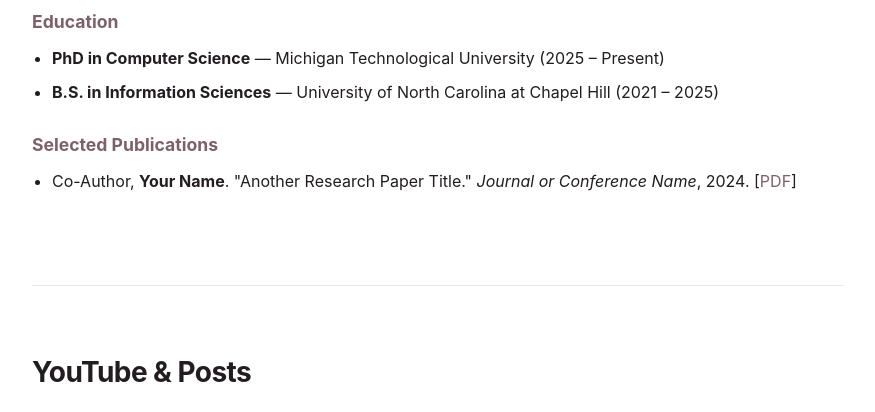
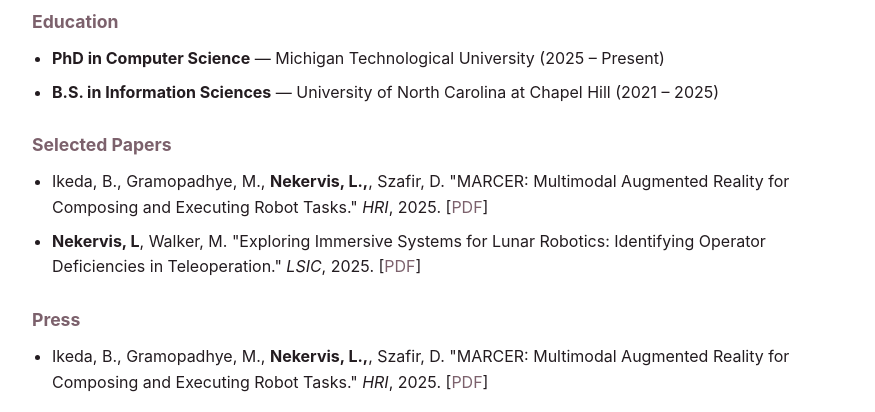
Before and after one commit to TigerLillyAnn/NekervisWebsite, a plain HTML site: page index.html in a window 1280 px wide. Shown: the part 534-946 px from the top of the page, without its empty margins (202-1077 px from the left). Drawn offline with Linux system fonts and the light colour scheme.

Commit message:
Index updates

```diff
--- a/index.html
+++ b/index.html
@@ -45,7 +45,7 @@
     <section id="cv">
       <div class="section-header">
         <h2>Curriculum Vitae</h2>
-        <a href="cv.pdf" class="btn" download>Download Full CV (PDF)</a>
+        <a href="Nekervis2026.pdf" class="btn" download>Download Full CV (PDF)</a>
       </div>
 
       <div class="cv-block">
@@ -57,11 +57,25 @@
       </div>
 
       <div class="cv-block">
-        <h3>Selected Publications</h3>
+        <h3>Selected Papers</h3>
         <ul>
           <li>
-            Co-Author, <strong>Your Name</strong>. "Another Research Paper Title."
-            <em>Journal or Conference Name</em>, 2024. [<a href="#">PDF</a>]
+            Ikeda, B., Gramopadhye, M., <strong>Nekervis, L.,</strong>, Szafir, D. "MARCER: Multimodal Augmented Reality for Composing and Executing Robot Tasks."
+            <em>HRI</em>, 2025. [<a href="#">PDF</a>]
+          </li>
+          <li>
+            <strong>Nekervis, L</strong>, Walker, M. "Exploring Immersive Systems for Lunar Robotics: Identifying Operator Deficiencies in Teleoperation."
+            <em>LSIC</em>, 2025. [<a href="#">PDF</a>]
+          </li>
+        </ul>
+      </div>
+
+          <div class="cv-block">
+        <h3>Press</h3>
+        <ul>
+          <li>
+            Ikeda, B., Gramopadhye, M., <strong>Nekervis, L.,</strong>, Szafir, D. "MARCER: Multimodal Augmented Reality for Composing and Executing Robot Tasks."
+            <em>HRI</em>, 2025. [<a href="#">PDF</a>]
           </li>
         </ul>
       </div>
```
Also changed, not shown: 1 other file.
